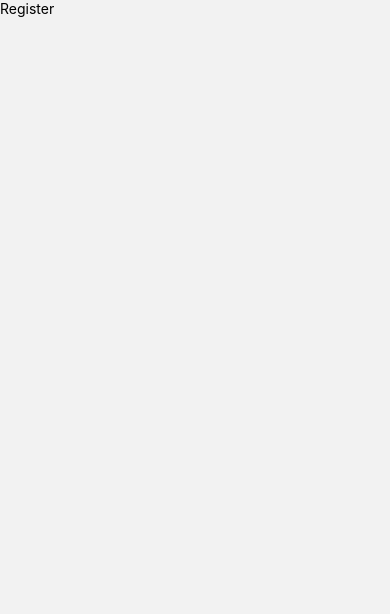
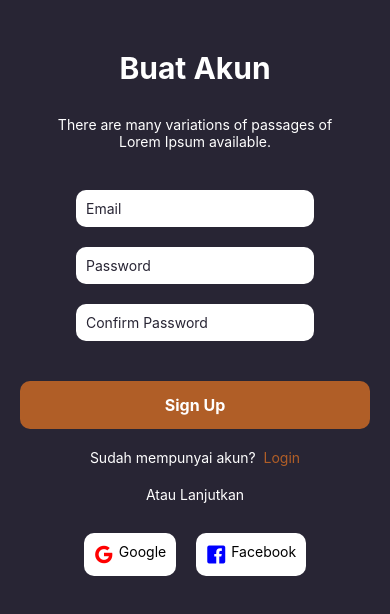
Before and after one commit to matfaisall/petshop-app, a React Native app: screen /Register in a window 390 px wide. Shown: the top 614 px of the page. Built offline with nearby package versions, Linux system fonts and the light colour scheme.

Commit message:
menambahkan screen register

```diff
--- /dev/null
+++ b/components/AppTextInput.js
@@ -0,0 +1,46 @@
+import { FontDisplay } from "expo-font";
+import React, { useState } from "react";
+import {
+  StyleSheet,
+  Text,
+  TextInput,
+  View,
+  TextInputProps,
+} from "react-native";
+
+const COLORS = { primary: "#282534", white: "#fff" };
+
+const AppTextInput = ({ ...otherProps }) => {
+  const [focused, setFocused] = useState(false);
+
+  return (
+    <TextInput
+      onFocus={() => setFocused(true)}
+      onBlur={() => setFocused(false)}
+      placeholderTextColor={COLORS.primary}
+      style={[
+        {
+          fontSize: 14,
+          padding: 10,
+          minWidth: "100%",
+          backgroundColor: "white",
+          borderRadius: 10,
+          marginVertical: 10,
+        },
+        focused && {
+          borderWidth: 2,
+          borderColor: "#F79540",
+          shadowOffset: { width: 4, height: 10 },
+          shadowColor: "#F79540",
+          shadowOpacity: 0.2,
+          shadowRadius: 10,
+        },
+      ]}
+      {...otherProps}
+    />
+  );
+};
+
+const styles = StyleSheet.create({});
+
+export default AppTextInput;
--- a/screens/OnboardingScreens.js
+++ b/screens/OnboardingScreens.js
@@ -10,7 +10,6 @@ import {
   TouchableOpacity,
   Dimensions,
 } from "react-native";
-import { StackActions } from "@react-navigation/native";
 
 const { width, height } = Dimensions.get("window");
 
--- a/screens/Register.js
+++ b/screens/Register.js
@@ -1,11 +1,142 @@
-import { StyleSheet, Text, View } from "react-native";
 import React from "react";
+import {
+  SafeAreaView,
+  StyleSheet,
+  Text,
+  View,
+  TouchableOpacity,
+  StatusBar,
+} from "react-native";
+import { Ionicons, Entypo } from "@expo/vector-icons";
+
+import AppTextInput from "../components/AppTextInput";
+
+const COLORS = { primary: "#282534", white: "#fff" };
 
 const Register = () => {
   return (
-    <View>
-      <Text>Register</Text>
-    </View>
+    <SafeAreaView style={{ flex: 1, backgroundColor: COLORS.primary }}>
+      <StatusBar backgroundColor={COLORS.primary} />
+      <View style={{ padding: 20 }}>
+        <View style={{ alignItems: "center" }}>
+          <Text
+            style={{
+              fontSize: 30,
+              color: COLORS.white,
+              fontWeight: "bold",
+              marginVertical: 30,
+            }}
+          >
+            Buat Akun
+          </Text>
+          <Text
+            style={{
+              fontSize: 14,
+              color: COLORS.white,
+              textAlign: "center",
+              maxWidth: "80%",
+            }}
+          >
+            There are many variations of passages of Lorem Ipsum available.
+          </Text>
+          <View style={{ marginVertical: 30 }}>
+            <AppTextInput placeholder="Email" />
+            <AppTextInput placeholder="Password" secureTextEntry={true} />
+            <AppTextInput
+              placeholder="Confirm Password"
+              secureTextEntry={true}
+            />
+          </View>
+          <TouchableOpacity
+            style={{
+              padding: 14,
+              backgroundColor: "#B05E27",
+              borderRadius: 10,
+              width: "100%",
+            }}
+          >
+            <Text
+              style={{
+                color: COLORS.white,
+                textAlign: "center",
+                fontSize: 16,
+                fontWeight: "bold",
+              }}
+            >
+              Sign Up
+            </Text>
+          </TouchableOpacity>
+          <View
+            style={{
+              flexDirection: "row",
+              marginVertical: 20,
+            }}
+          >
+            <Text style={{ color: COLORS.white, fontSize: 14 }}>
+              Sudah mempunyai akun?{" "}
+            </Text>
+            <TouchableOpacity onPress={() => navigation.navigate("Login")}>
+              <Text style={{ color: "#B05E27", fontSize: 14 }}> Login</Text>
+            </TouchableOpacity>
+          </View>
+          <View style={{ flexDirection: "row" }}>
+            <View
+              style={{
+                flex: 1,
+                backgroundColor: COLORS.white,
+                height: 1,
+                alignSelf: "center",
+              }}
+            ></View>
+            <Text style={{ paddingHorizontal: 20, color: COLORS.white }}>
+              Atau Lanjutkan
+            </Text>
+            <View
+              style={{
+                flex: 1,
+                backgroundColor: COLORS.white,
+                height: 1,
+                alignSelf: "center",
+              }}
+            ></View>
+          </View>
+          <View
+            style={{
+              marginTop: 30,
+              flexDirection: "row",
+              justifyContent: "center",
+            }}
+          >
+            <TouchableOpacity
+              style={{
+                padding: 10,
+                backgroundColor: "#fff",
+                borderRadius: 10,
+                marginHorizontal: 10,
+              }}
+            >
+              <View style={{ flexDirection: "row", justifyContent: "center" }}>
+                <Ionicons name="logo-google" size={20} color="red" />
+                <Text style={{ marginLeft: 5, fontSize: 14 }}>Google</Text>
+              </View>
+            </TouchableOpacity>
+            <TouchableOpacity
+              style={{
+                padding: 10,
+                backgroundColor: "#fff",
+                borderRadius: 10,
+                marginHorizontal: 10,
+              }}
+            >
+              <View style={{ flexDirection: "row", justifyContent: "center" }}>
+                <Entypo name="facebook" size={20} color="blue" />
+                <Text style={{ marginLeft: 5, fontSize: 14 }}>Facebook</Text>
+              </View>
+            </TouchableOpacity>
+          </View>
+        </View>
+      </View>
+    </SafeAreaView>
   );
 };
 
```
Also changed, not shown: package.json (+4 -3 lines), screens/Login.js (added), 1 other file (tests, documents, lock files or other folders).
